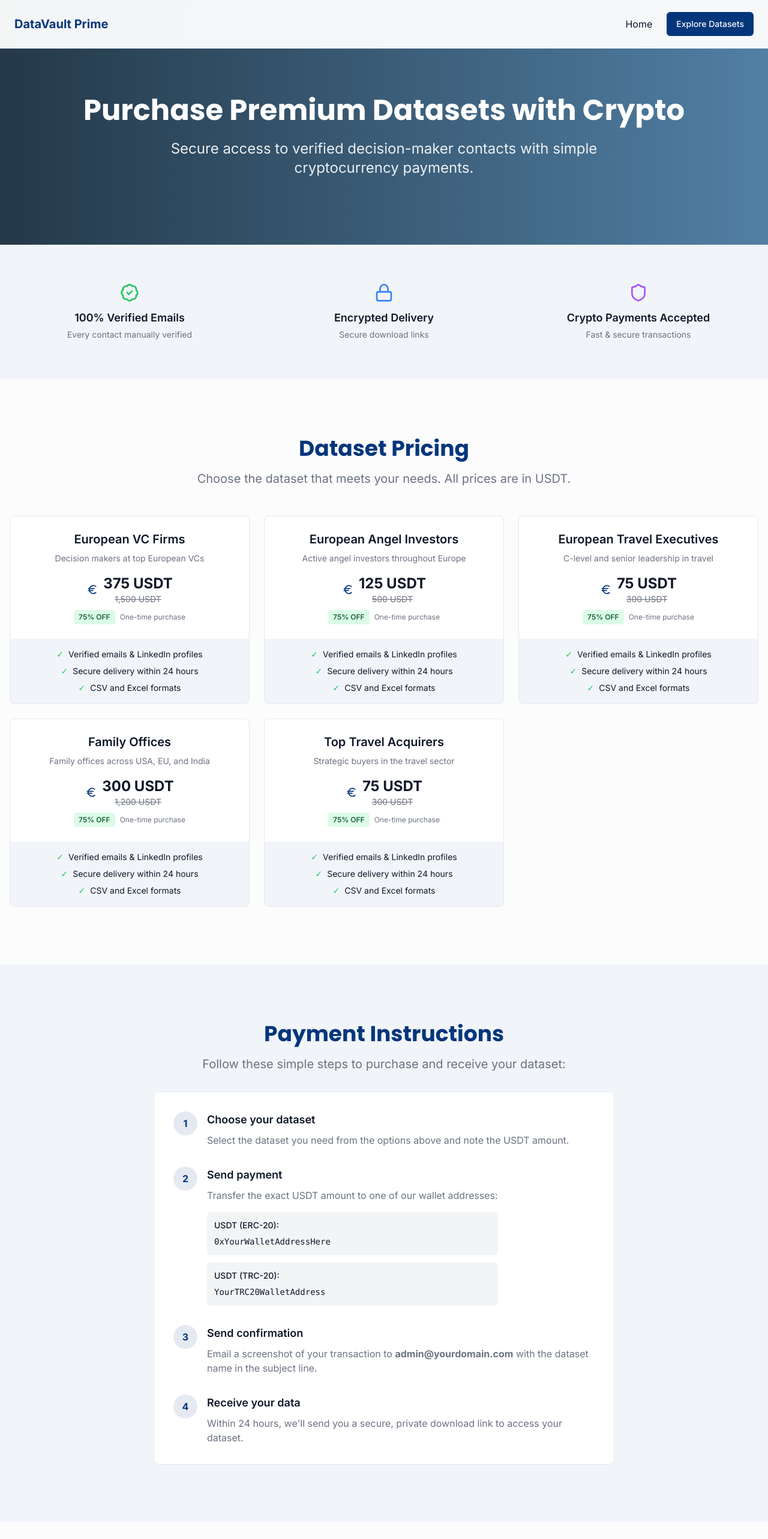
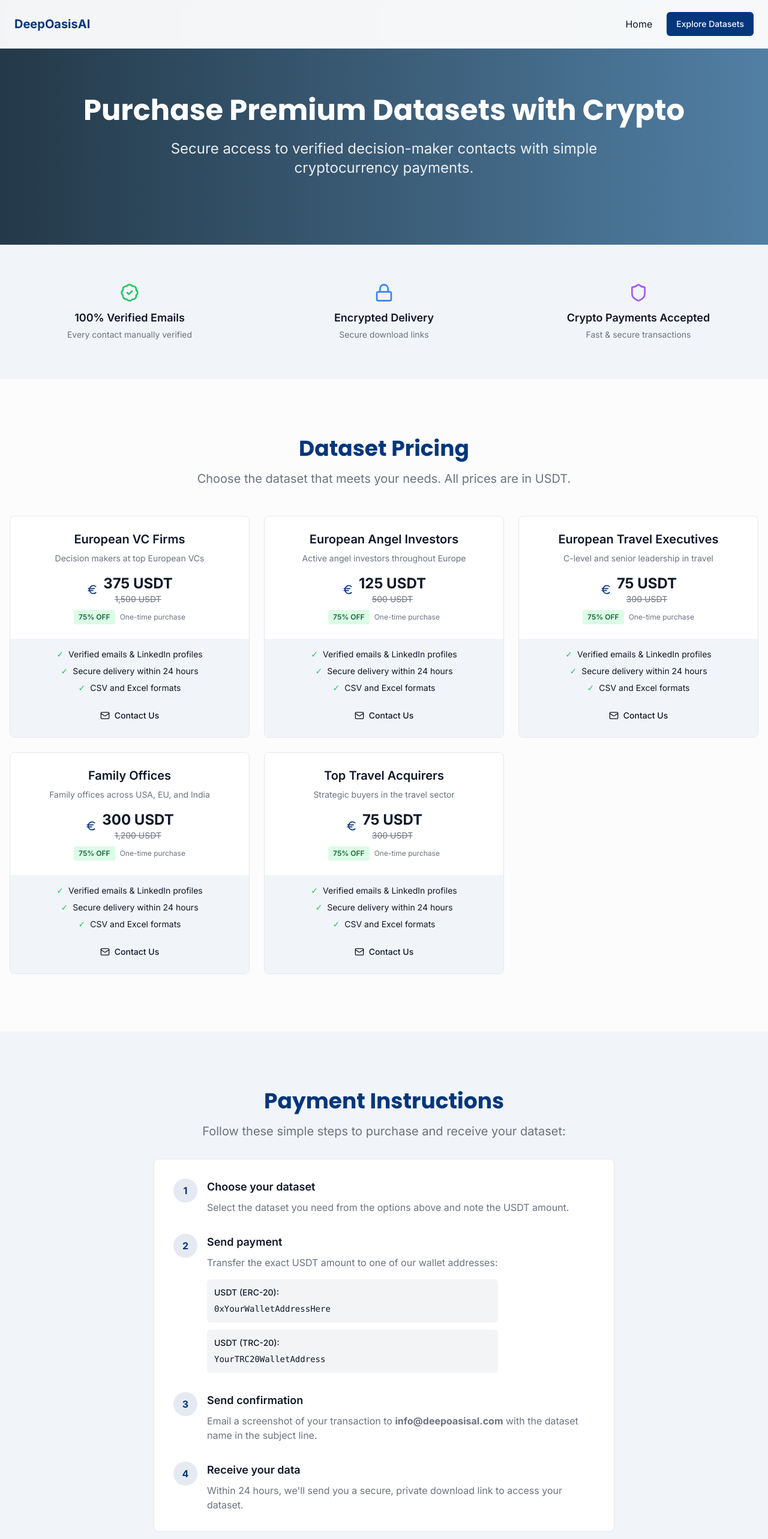
Before and after one commit to aliceyhunsahin/data-vault-prime-leads, a React (Vite) app: page /get-data in a window 1280 px wide. Shown: the top 2566 px of the page at 60% size. Built offline with nearby package versions, Linux system fonts and the light colour scheme.

Commit message:
Refactor: Update contact information
Update company name and email addresses, and replace the "Export Data" button with a "Contact Us" button that opens an email to the new contact address.

```diff
--- a/src/components/Footer.tsx
+++ b/src/components/Footer.tsx
@@ -7,7 +7,7 @@ const Footer = () => {
       <div className="container mx-auto px-4 py-12">
         <div className="grid grid-cols-1 md:grid-cols-3 gap-8">
           <div>
-            <h3 className="text-xl font-bold mb-4">DataVault Prime</h3>
+            <h3 className="text-xl font-bold mb-4">DeepOasisAI</h3>
             <p className="text-primary-foreground/80 mb-4">
               Premium B2B contact data, delivered securely.
             </p>
@@ -23,7 +23,7 @@ const Footer = () => {
               </li>
               <li>
                 <Link to="/get-data" className="text-primary-foreground/80 hover:text-white transition-colors">
-                  Get The Data
+                  Explore Datasets
                 </Link>
               </li>
             </ul>
@@ -33,15 +33,15 @@ const Footer = () => {
             <h3 className="text-lg font-bold mb-4">Contact</h3>
             <p className="text-primary-foreground/80">
               For questions and support:<br />
-              <a href="mailto:admin@yourdomain.com" className="hover:text-white transition-colors">
-                admin@yourdomain.com
+              <a href="mailto:info@deepoasisaI.com" className="hover:text-white transition-colors">
+                info@deepoasisaI.com
               </a>
             </p>
           </div>
         </div>
 
         <div className="border-t border-white/20 mt-8 pt-8 text-center text-primary-foreground/70">
-          <p>&copy; {new Date().getFullYear()} DataVault Prime. All rights reserved.</p>
+          <p>&copy; {new Date().getFullYear()} DeepOasisAI. All rights reserved.</p>
         </div>
       </div>
     </footer>
--- a/src/components/Navbar.tsx
+++ b/src/components/Navbar.tsx
@@ -23,7 +23,7 @@ const Navbar = () => {
 
           {/* Logo (centered) */}
           <Link to="/" className="flex items-center absolute left-1/2 transform -translate-x-1/2 md:static md:left-auto md:transform-none">
-            <span className="text-xl font-bold text-primary">DataVault Prime</span>
+            <span className="text-xl font-bold text-primary">DeepOasisAI</span>
           </Link>
 
           {/* Desktop Navigation (right) */}
--- a/src/components/PricingTable.tsx
+++ b/src/components/PricingTable.tsx
@@ -1,5 +1,6 @@
 
-import { Euro } from "lucide-react";
+import { Euro, Mail } from "lucide-react";
+import { Button } from "@/components/ui/button";
 
 type PricingItemProps = {
   category: string;
@@ -43,6 +44,17 @@ const PricingItem = ({ category, price, description }: PricingItemProps) => {
             <span>CSV and Excel formats</span>
           </li>
         </ul>
+
+        <div className="mt-4 text-center">
+          <Button
+            variant="primary"
+            className="w-full"
+            onClick={() => window.location.href = "mailto:info@deepoasisaI.com?subject=Inquiry about " + category}
+          >
+            <Mail size={16} />
+            Contact Us
+          </Button>
+        </div>
       </div>
     </div>
   );
--- a/src/pages/GetData.tsx
+++ b/src/pages/GetData.tsx
@@ -57,7 +57,7 @@ const GetData = () => {
     },
     {
       question: "Can I get a custom dataset?",
-      answer: "Yes! Contact us at admin@yourdomain.com for custom data requirements and quotes.",
+      answer: "Yes! Contact us at info@deepoasisaI.com for custom data requirements and quotes.",
     },
   ];
 
@@ -154,7 +154,7 @@ const GetData = () => {
                   <div>
                     <h3 className="font-semibold text-lg mb-2">Send confirmation</h3>
                     <p className="text-muted-foreground">
-                      Email a screenshot of your transaction to <strong>admin@yourdomain.com</strong> with the dataset name in the subject line.
+                      Email a screenshot of your transaction to <strong>info@deepoasisaI.com</strong> with the dataset name in the subject line.
                     </p>
                   </div>
                 </div>
```
